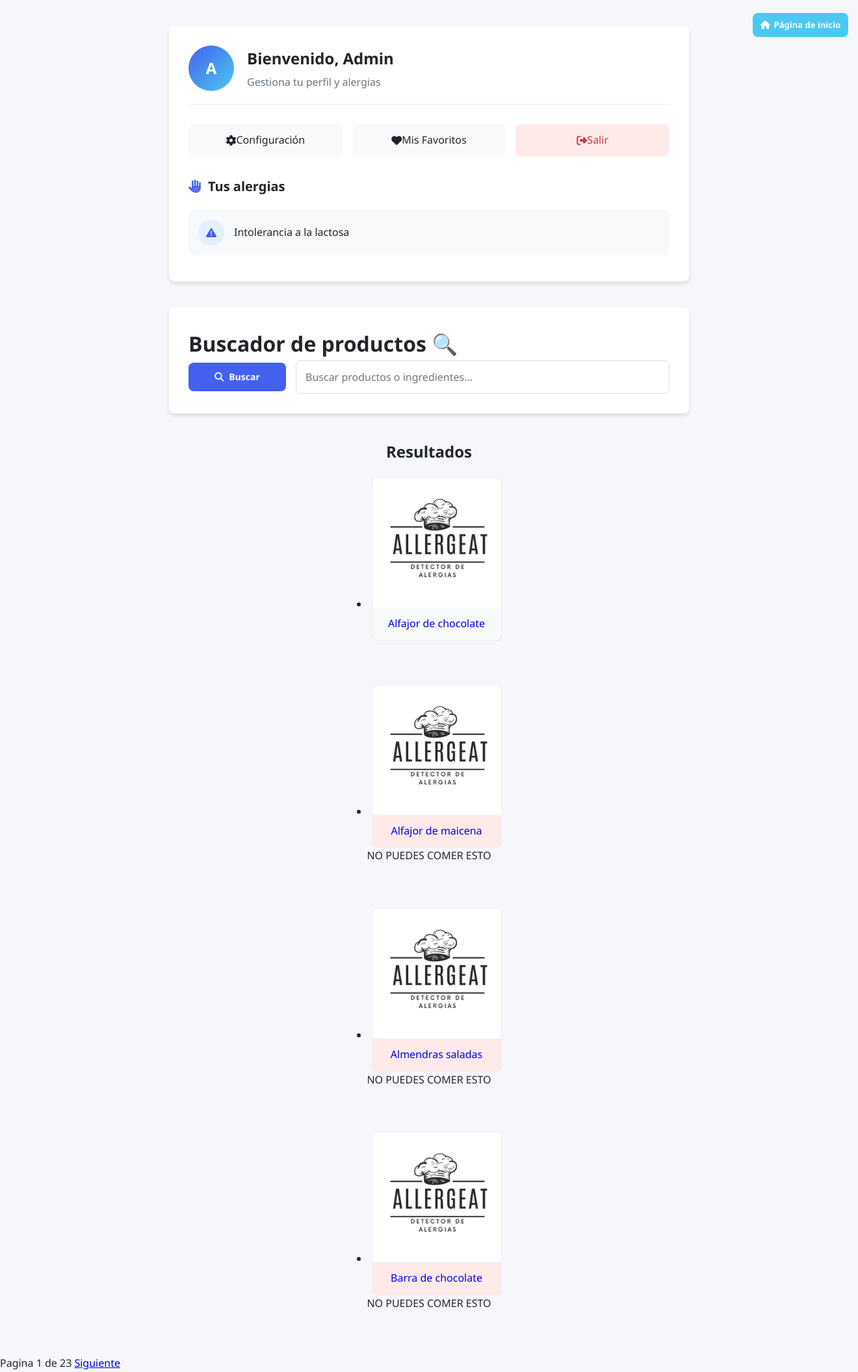
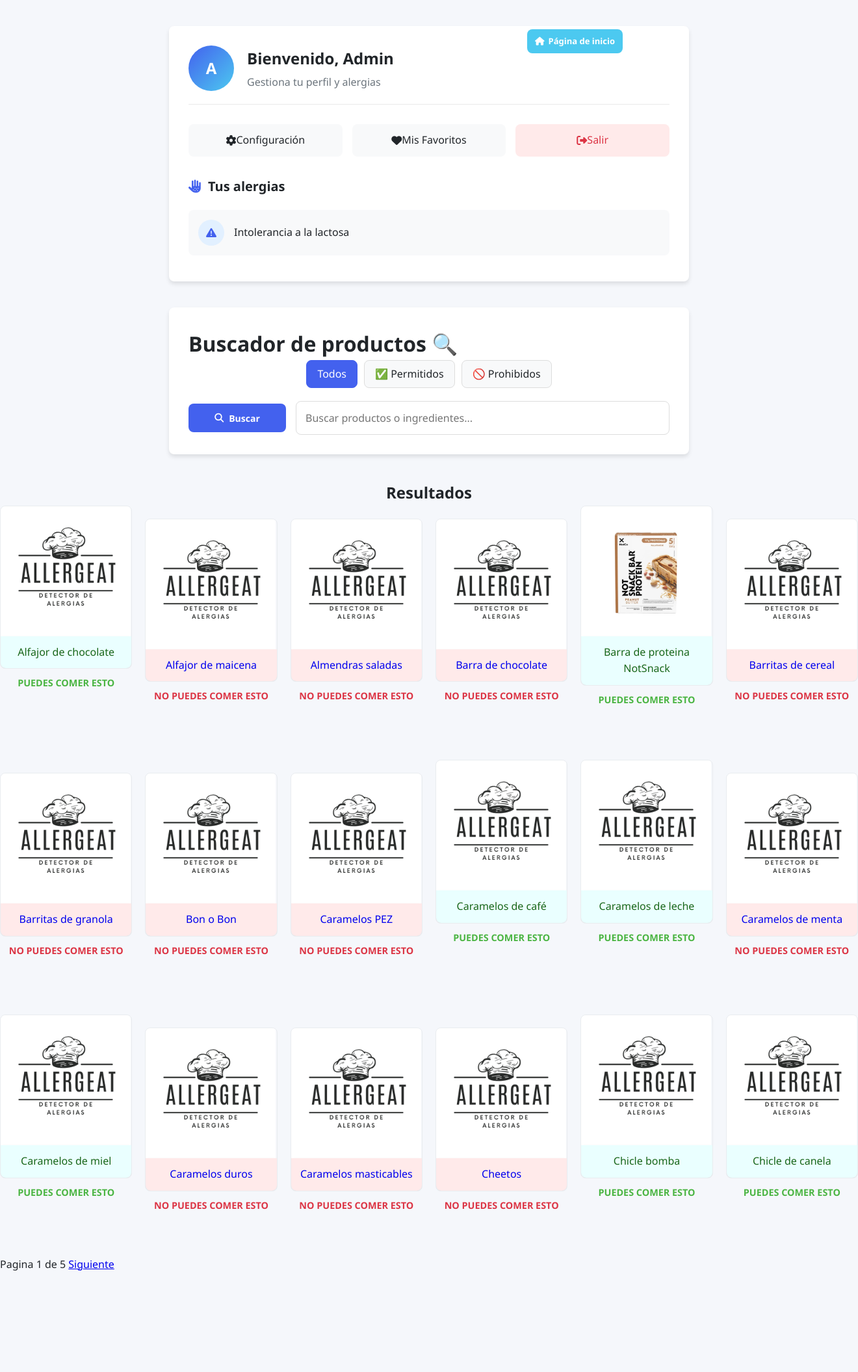
Before and after one commit to Sebo27gg/coso-de-proyecto-inicial, a Django app: page /home/ in a window 1320 px wide. Shown: the whole page at 65% size. After the commit the page ends 1955 px from the top, so only its background shows below. Run offline with Django 5.2, Linux system fonts and the light colour scheme; a user stored in the database is signed in; data comes from the database, SQL or seed files in the repository; both versions use the stored data as it was after the commit; some libraries are stand-ins or nearby versions.

Commit message:
filtro de permitidos y prohibidos

```diff
--- a/miapp/views.py
+++ b/miapp/views.py
@@ -4,7 +4,7 @@ from django.contrib.auth.forms import AuthenticationForm
 from django.contrib.auth.models import User
 from django.contrib.auth import login, logout, authenticate
 from django.contrib.auth.decorators import login_required
-from .models import Allergy, Product
+from .models import Allergy, Product, Ingredient
 from django.core.paginator import Paginator
 from django.db.models import Q
 from urllib.parse import urlparse
@@ -13,8 +13,6 @@ from urllib.parse import urlparse
 
 # Index: pagina principal de informacion
 def index(request):
-    if request.user.is_authenticated:
-        return redirect("home")
     return render(request, 'index.html')
 
 #Home: Buscador de alimentos
@@ -22,7 +20,8 @@ def home(request):
     # Logica de interfaz de productos y paginacion
     search_query = request.GET.get('search')
     page_query = request.GET.get('page')
-    allergy_query = '&'.join([f'{id}={value}' for id, value in request.GET.items() if id not in ["search", "page"]]) + '&'
+    view_filter = request.GET.get('view_filter', 'todos')
+    allergy_query = '&'.join([f'{id}={value}' for id, value in request.GET.items() if id not in ["search", "page","view filter"]]) + '&'
 
     if not page_query:
         page_query = 1
@@ -34,7 +33,7 @@ def home(request):
         ).distinct()
     else:
         products_list = Product.objects.all()
-    products_page = Paginator(products_list, 4).get_page(page_query)
+    products_page = Paginator(products_list, 18).get_page(page_query)
 
     # Logica de detector de comidas peligrosas
     if request.user.is_authenticated:
@@ -56,14 +55,25 @@ def home(request):
         if set(product.ingredients.all()) & banned_ingredients:
             banned_products.append(product)
 
+    if view_filter == 'permitidos':
+        final_products_list = [p for p in products_list if p not in banned_products]
+
+    elif view_filter == 'prohibidos':
+        final_products_list = [p for p in products_list if p in banned_products]
+
+    else:
+        final_products_list = products_list
+
+    products_page = Paginator(final_products_list, 18).get_page(page_query)
+
     return render(request, 'home.html', {
         "allergies": user_allergies if request.user.is_authenticated else allergy_list,
         "search": search_query,
         "allergys_on": allergy_query,
         "products" : products_page,
         "banned" : banned_products,
-        })
-
+        "view_filter": view_filter,
+    })
 #Signup: Creacion de cuenta
 def signup(request):
     if request.method == 'GET':
--- a/static/styles/home.css
+++ b/static/styles/home.css
@@ -369,9 +369,10 @@ body {
 /* ===== RESULTADOS DE PRODUCTOS ===== */
 .item-product {
     text-align: center;
-    margin-bottom: 67px;
-    margin-top: 20px;
+    /*margin-bottom: 67px;*/
+    margin-top: 0px;
     color: var(--dark-color);
+    width: 100%;
 }
 
 .item-warning {
@@ -385,7 +386,9 @@ body {
 .item-warning a {
     display: inline-flex;
     flex-direction: column;
-    width: 200px;
+    /*width: 200px;*/
+    width: 100%;
+    height: 100%;
     text-decoration: none;
     border: 1px solid #e9ecef;
     border-radius: 8px;
@@ -413,7 +416,6 @@ body {
 .item-warning a img {
     width: 100%;
     height: 100%;
-    object-fit: cover;
     transition: transform 0.3s ease;
 }
 
@@ -465,7 +467,10 @@ h2 {
     .user-menu ul {
         flex-direction: column;
     }
-
+    .product-grid {
+        grid-template-columns: repeat(2, 1fr);
+        gap: 15px; /* Un espacio más pequeño para móviles */
+    }
     .checkbox-grid {
         grid-template-columns: 1fr;
     }
@@ -490,8 +495,8 @@ h2 {
 }
 .home-link-button {
     position: absolute;
-    top: 20px;
-    right: 15px;
+    top: 45px;
+    right: 362px;
 
     display: flex;
     align-items: center;
@@ -513,3 +518,72 @@ h2 {
     background-color: var(--primary-color);
     transform: translateY(-2px);
 }
+.product-grid {
+    display: grid;
+    grid-template-columns: repeat(6, 1fr);
+
+    gap: 20px;
+    list-style-type: none;
+    padding: 0;
+    margin: 0;
+    align-items: start;
+}
+.item-product .shown-item {
+    background-color: #eaffff;
+    color: var(--dark-success-color);
+}
+.banned-text {
+    color: var(--danger-color);
+    font-weight: 600;
+    font-size: 0.9em;
+    padding-top: 10px;
+
+    min-height: 20px;
+}
+
+.safe-text {
+    color: var(--success-color);
+    font-weight: 600;
+    font-size: 0.9em;
+    padding-top: 10px;
+    min-height: 0px;
+    text-align: center;
+}
+.view-filters {
+    display: flex;
+    justify-content: center;
+    gap: 10px;
+    margin-bottom: 20px;
+}
+
+.view-filters input[type="radio"] {
+    display: none;
+}
+.view-filters label {
+    padding: 8px 16px;
+    background-color: var(--light-color);
+    border: 1px solid #ddd;
+    border-radius: var(--border-radius);
+    cursor: pointer;
+    transition: var(--transition);
+    font-weight: 500;
+}
+
+.view-filters label:hover {
+    background-color: #e9ecef;
+}
+
+.view-filters input[type="radio"]:checked + label {
+    background-color: var(--primary-color);
+    color: white;
+    border-color: var(--primary-color);
+}
+.view-filters input[type="radio"][value="prohibidos"]:checked + label {
+    background-color: var(--danger-color);
+    border-color: var(--danger-color);
+}
+
+.view-filters input[type="radio"][value="permitidos"]:checked + label {
+    background-color: var(--success-color);
+    border-color: var(--success-color);
+}
--- a/templates/home.html
+++ b/templates/home.html
@@ -111,6 +111,19 @@
                 </div>
             </div>
             {% endif %}
+            <div class="view-filters">
+                <input type="radio" id="filter_todos" name="view_filter" value="todos"
+                       {% if view_filter == 'todos' or not view_filter %}checked{% endif %}>
+                <label for="filter_todos">Todos</label>
+
+                <input type="radio" id="filter_permitidos" name="view_filter" value="permitidos"
+                       {% if view_filter == 'permitidos' %}checked{% endif %}>
+                <label for="filter_permitidos">✅ Permitidos</label>
+
+                <input type="radio" id="filter_prohibidos" name="view_filter" value="prohibidos"
+                       {% if view_filter == 'prohibidos' %}checked{% endif %}>
+                <label for="filter_prohibidos">🚫 Prohibidos</label>
+            </div>
 
             <!-- BUSCADOR CON BOTÓN A LA IZQUIERDA -->
             <div class="search-box">
@@ -126,25 +139,28 @@
 
 
     <h2>Resultados</h2>
-
+    <ul class="product-grid">
     {% for product in products %}
 
         <li {% if product in banned %} class="item-warning" {% else %} class="item-product" {% endif %}>
             <a href="{% url 'product_detail' slug=product.slug %}">
                 <div class='image-container'>
-                    <img src="{{ product.photo.url }}" alt="{{ product.name }}">
+                    <img src="{{ product.photo.url }}"style="max-width: 400px; width: 100%; height: auto;" alt="{{ product.name }}">
                 </div>
                 <strong  class="shown-item">
                     {{ product.name }}
                 </strong>
             </a>
             {% if product in banned %}
-                <p>NO PUEDES COMER ESTO</p>
+                <p class="banned-text">NO PUEDES COMER ESTO</p>
+            {% else %}
+                <p class="safe-text">PUEDES COMER ESTO</p>
             {% endif %}
         </li>
     {% empty %}
         <li class="No-Found">No se encontraron productos.</li>
     {% endfor %}
+    </ul>
 
     <div >
         <span>
--- a/templates/product_detail.html
+++ b/templates/product_detail.html
@@ -10,7 +10,7 @@
     {% endif %}
 
     <h1>{{ product.name }}</h1>
-    <img src="{{ product.photo.url }}">
+    <img src="{{ product.photo.url }}" style="max-width: 200px; width: 100%; height: auto;">
     <p><strong>Descripción:</strong></p>
     <p>
         {% for ingredient in ingredients %}
```
Also changed, not shown: db.sqlite3.
